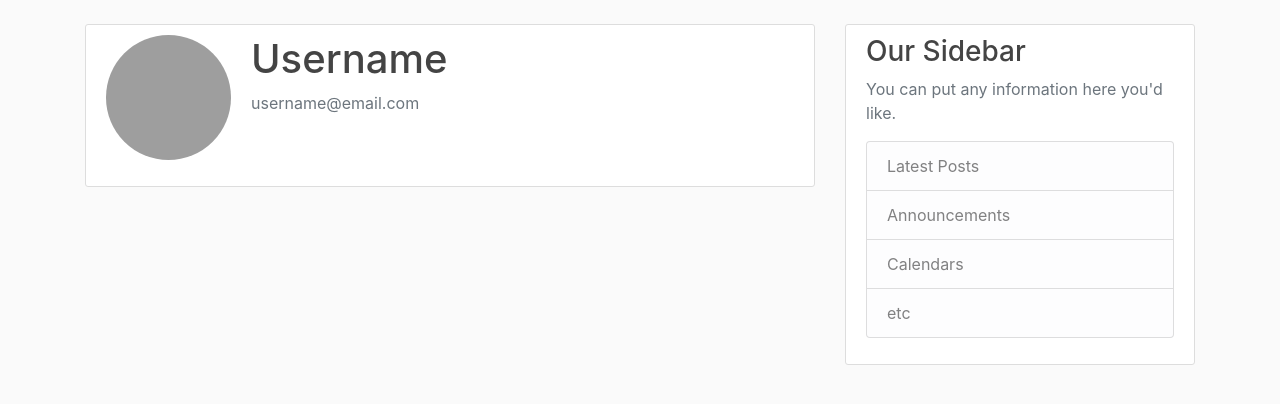
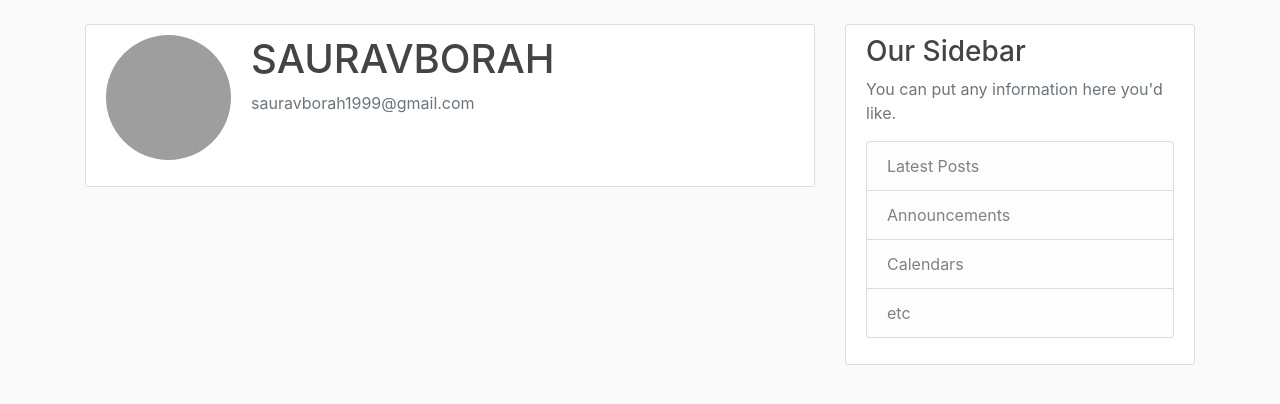
Before and after one commit to SAURAVBORAH22/FLASK-WEB-APP, a Flask app: page /account in a window 1280 px wide. Shown: the part 56-460 px from the top of the page. Run offline with Flask 2, Linux system fonts and the light colour scheme; a user stored in the database is signed in; some libraries are stand-ins or nearby versions; grey boxes are pictures that could not be loaded.

Commit message:
user account and profile picture 2

```diff
--- a/flaskblog/templates/account.html
+++ b/flaskblog/templates/account.html
@@ -4,8 +4,8 @@
         <div class="media">
         <img class="rounded-circle account-img" src="userimage.jpg">
         <div class="media-body">
-            <h2 class="account-heading">Username</h2>
-            <p class="text-secondary">username@email.com</p>
+            <h2 class="account-heading">{{ current_user.username }}</h2>
+            <p class="text-secondary">{{ current_user.email }}</p>
         </div>
         </div>
         <!-- FORM HERE -->
```
